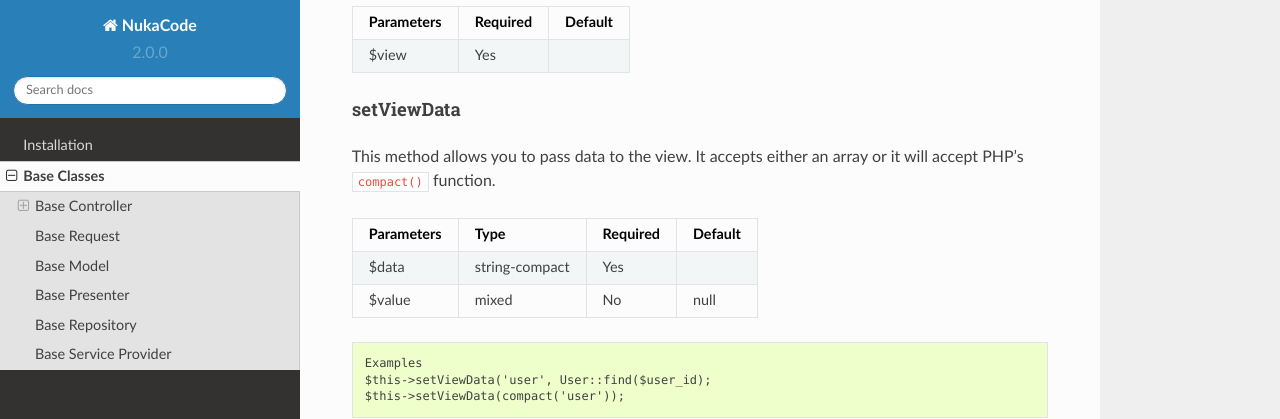
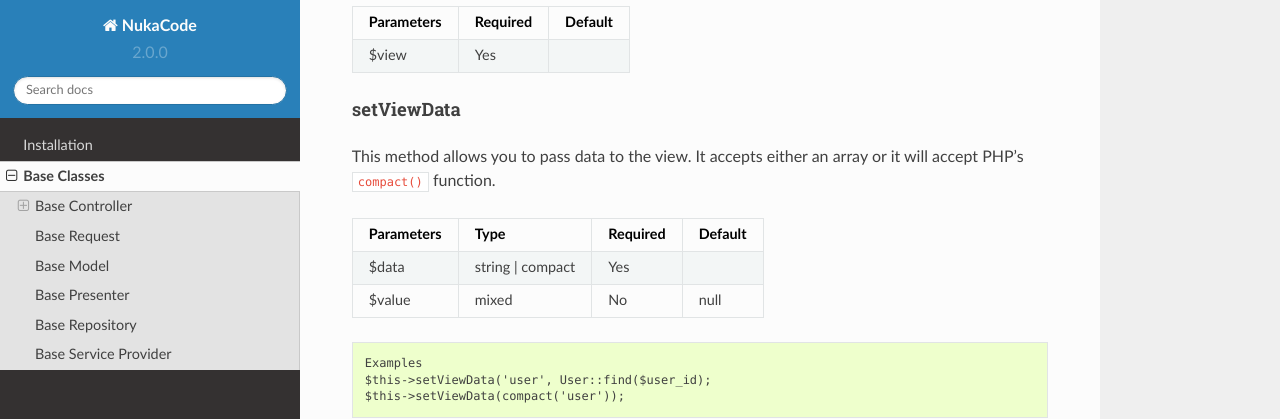
Before and after one commit to NukaCode/core, a Sphinx documentation site: the page built from docs/source/base.rst, in a window 1280 px wide and 900 px high, scrolled down 814 px. Shown: the top 419 px of the window. Built offline with Sphinx 7.4.7 and the Read the Docs theme 2.0.0, drawn with Linux system fonts in a browser that asks for light colours.

```diff
--- a/docs/source/base.rst
+++ b/docs/source/base.rst
@@ -42,12 +42,12 @@ setViewData
 This method allows you to pass data to the view.  It accepts either an array or it will accept PHP's ``compact()``
 function.
 
-========== ============== ======== =======
-Parameters Type           Required Default
-========== ============== ======== =======
-$data      string-compact Yes
-$value     mixed          No       null
-========== ============== ======== =======
+========== ================ ======== =======
+Parameters Type             Required Default
+========== ================ ======== =======
+$data      string | compact Yes
+$value     mixed            No       null
+========== ================ ======== =======
 
 ::
 
```
